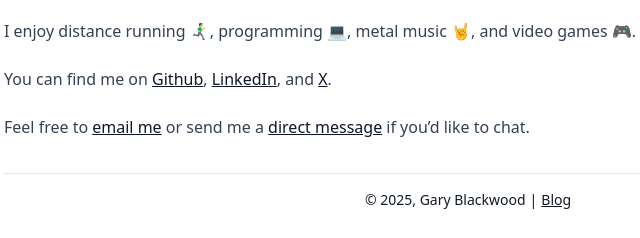
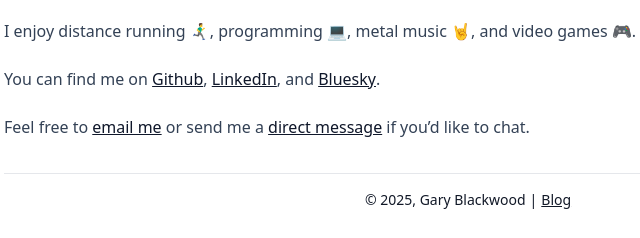
Before and after one commit to Garee/garyblackwood.co.uk, an Astro site: page / in a window 1280 px wide. Shown: the part 427-665 px from the top of the page, 172-812 px from the left. Built offline with nearby package versions, Linux system fonts and the light colour scheme; Astro itself is replaced by a stand-in of ours.

Commit message:
chore: replace X link with Bluesky

```diff
--- a/src/content/home/welcome.md
+++ b/src/content/home/welcome.md
@@ -11,6 +11,6 @@ I hold an MSc in Data Analytics and a BSc in Software Engineering from [The Univ
 
 I enjoy distance running 🏃‍♂️‍➡️, programming 💻, metal music 🤘, and video games 🎮.
 
-You can find me on [Github](https://github.com/Garee), [LinkedIn](https://linkedin.com/in/garyblackwood), and [X](https://x.com/GarySoftware).
+You can find me on [Github](https://github.com/Garee), [LinkedIn](https://linkedin.com/in/garyblackwood), and [Bluesky](https://bsky.app/profile/garyblackwood.bsky.social).
 
 Feel free to [email me](mailto:gary@garyblackwood.co.uk) or send me a [direct message](https://x.com/GarySoftware) if you'd like to chat.
```
